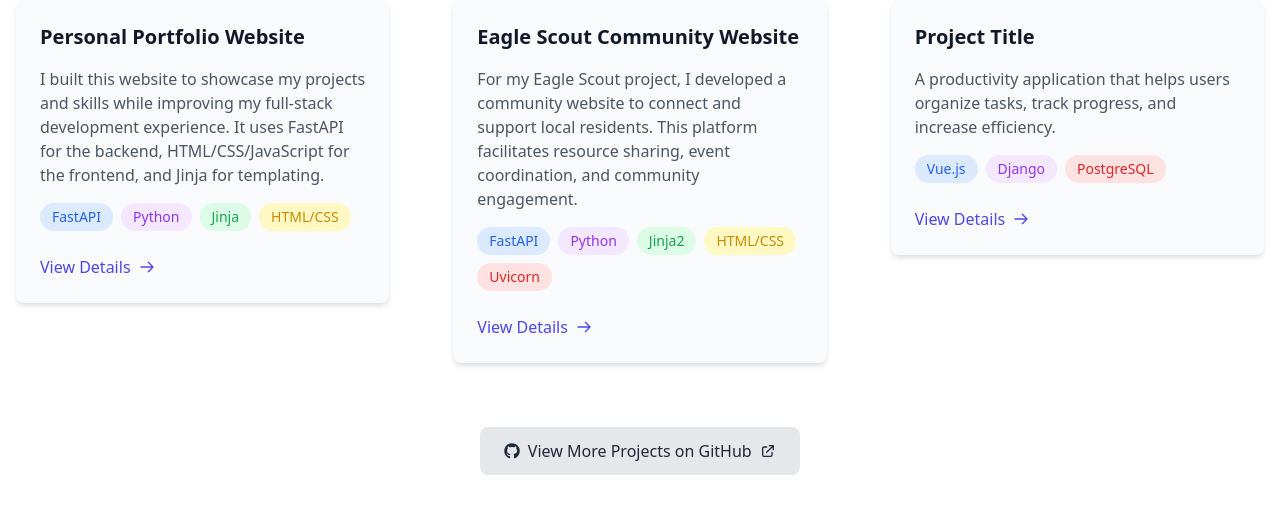
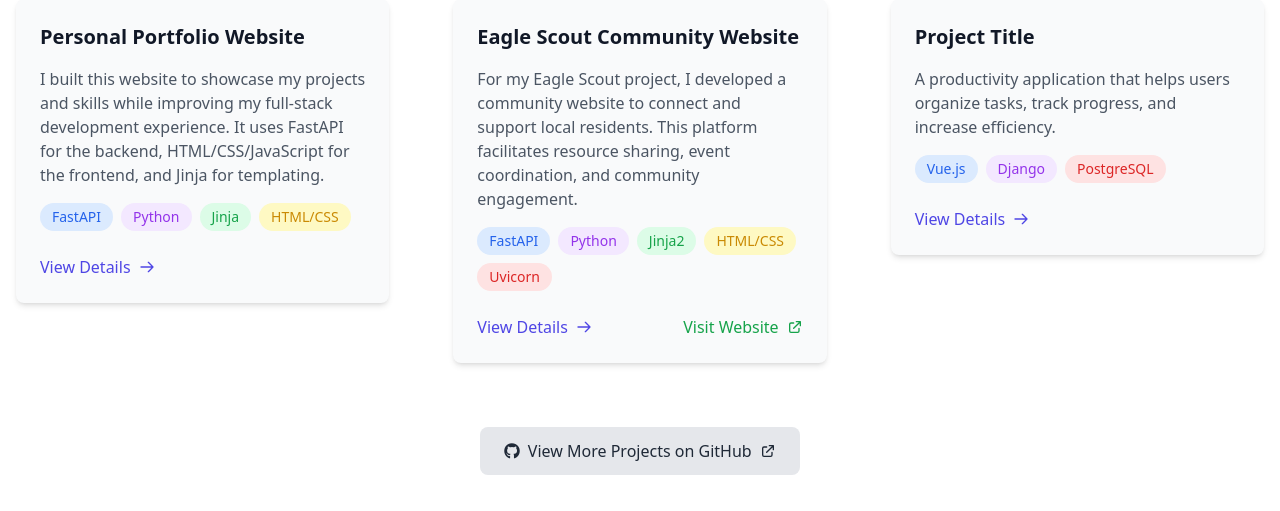
Before and after one commit to AdityaT248/pers-web, a FastAPI app: page / in a window 1280 px wide. Shown: the part 5531-6042 px from the top of the page. Run offline with FastAPI, Linux system fonts and the light colour scheme; some libraries are stand-ins or nearby versions.

Commit message:
add eagle website link

```diff
--- a/templates/partials/projects-section.html
+++ b/templates/partials/projects-section.html
@@ -48,12 +48,20 @@
                             <span class="px-3 py-1 text-sm bg-yellow-100 dark:bg-yellow-900/30 text-yellow-600 dark:text-yellow-400 rounded-full">HTML/CSS</span>
                             <span class="px-3 py-1 text-sm bg-red-100 dark:bg-red-900/30 text-red-600 dark:text-red-400 rounded-full">Uvicorn</span>
                         </div>
+                        <div class="flex justify-between items-center">
                             <a href="#" class="inline-flex items-center text-primary-600 dark:text-primary-400 hover:text-primary-700 dark:hover:text-primary-300 font-medium">
                                 <span>View Details</span>
                                 <svg class="w-4 h-4 ml-2" fill="none" stroke="currentColor" viewBox="0 0 24 24" xmlns="http://www.w3.org/2000/svg">
                                     <path stroke-linecap="round" stroke-linejoin="round" stroke-width="2" d="M14 5l7 7m0 0l-7 7m7-7H3"></path>
                                 </svg>
                             </a>
+                            <a href="https://cutleryweb.onrender.com" target="_blank" class="inline-flex items-center text-green-600 dark:text-green-400 hover:text-green-700 dark:hover:text-green-300 font-medium">
+                                <span>Visit Website</span>
+                                <svg class="w-4 h-4 ml-2" fill="none" stroke="currentColor" viewBox="0 0 24 24" xmlns="http://www.w3.org/2000/svg">
+                                    <path stroke-linecap="round" stroke-linejoin="round" stroke-width="2" d="M10 6H6a2 2 0 00-2 2v10a2 2 0 002 2h10a2 2 0 002-2v-4M14 4h6m0 0v6m0-6L10 14"></path>
+                                </svg>
+                            </a>
+                        </div>
                     </div>
                 </div>
             </div>
```
Lines whose indentation alone changed are shown as unchanged.
